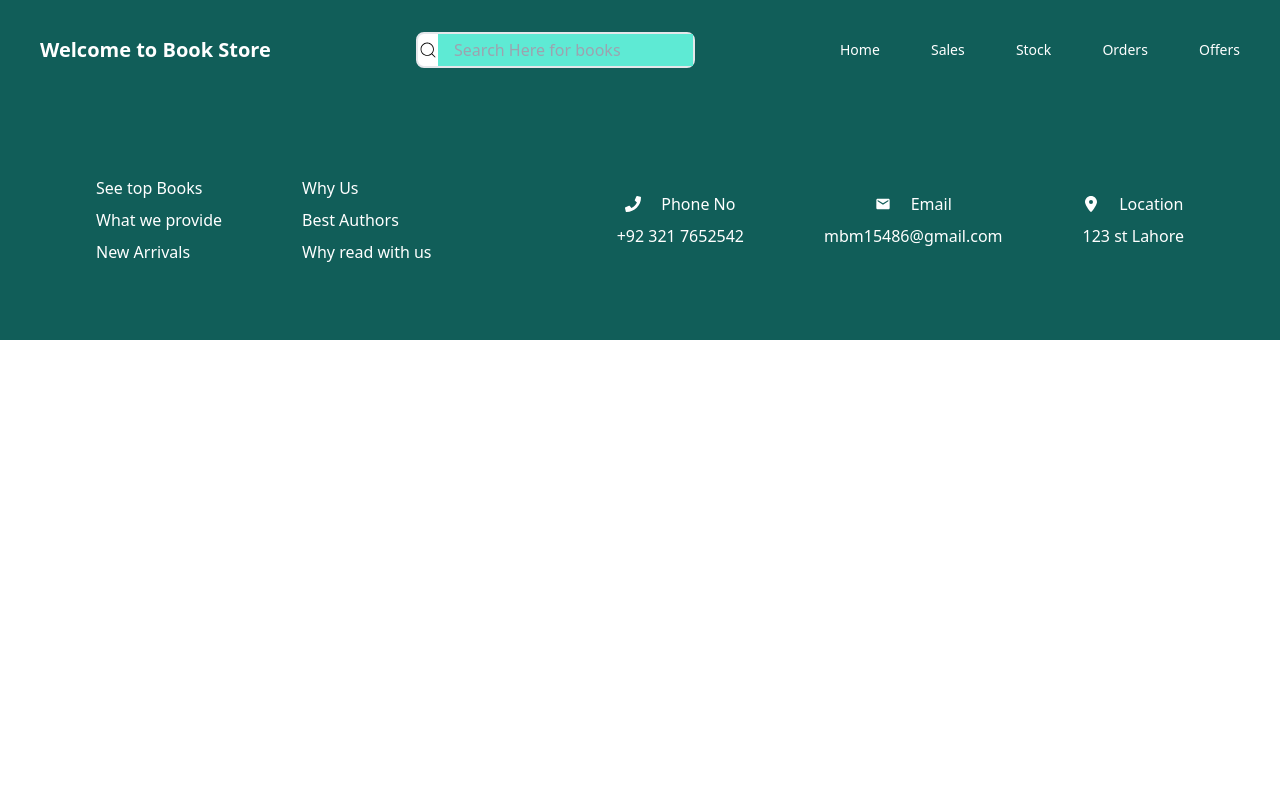
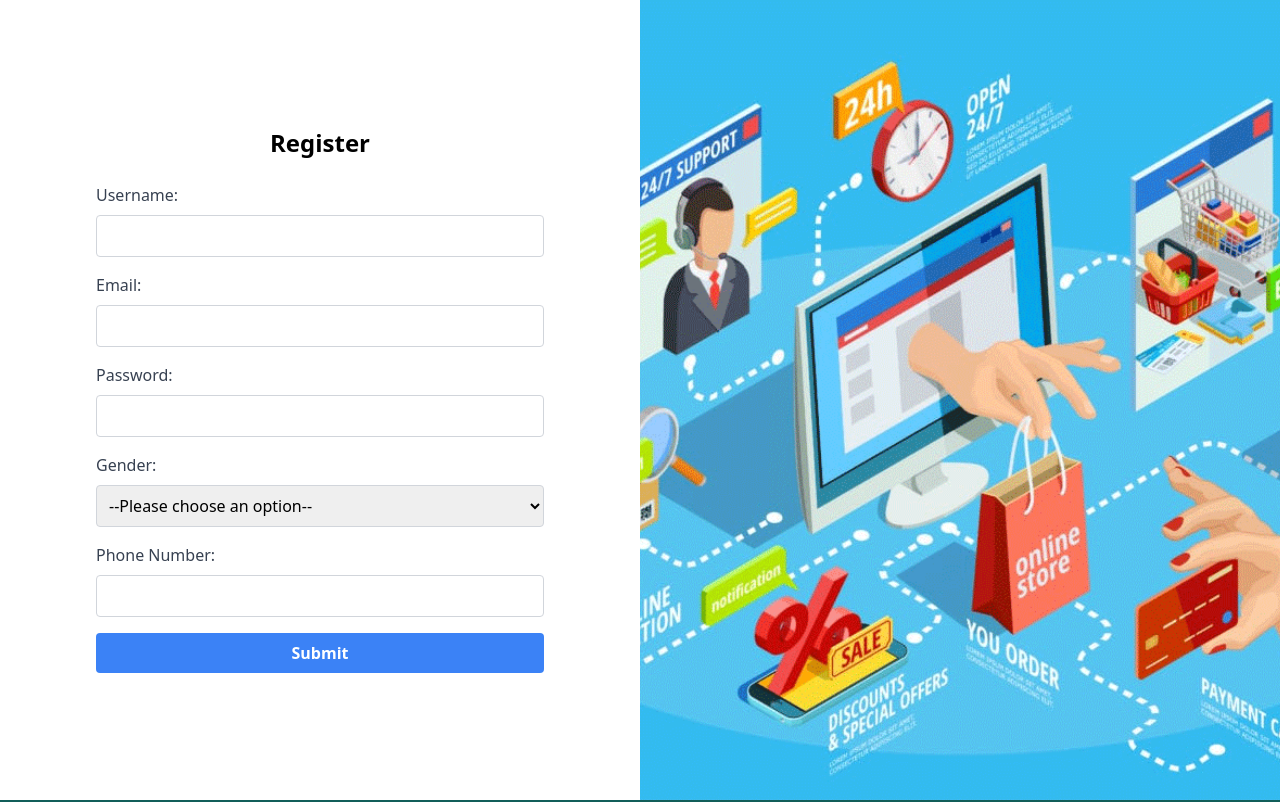
Before and after one commit to Nouman159/Book-Management, a React (Create React App) app: page /register in a window 1280 px wide. Shown: the top 802 px of the page. Built offline with nearby package versions, Linux system fonts and the light colour scheme.

Commit message:
register

```diff
--- a/src/App.js
+++ b/src/App.js
@@ -2,14 +2,19 @@ import { BrowserRouter, Routes, Route } from "react-router-dom";
 import './App.css';
 import Home from "./Screens/Home/Home";
 import Layout from "./Layout/Layout";
+import Register from './Screens/Register/Register'
 
 function App() {
   return (
     <BrowserRouter>
+     <Routes >
+    <Route path="/register" element={<Register />}  />
+    </Routes>
       <Layout>
         <Routes>
 
           <Route path="/" element={<Home />} />
+
 
 
         </Routes>
--- a/src/Screens/Home/Home.jsx
+++ b/src/Screens/Home/Home.jsx
@@ -1,11 +1,12 @@
 import React from 'react'
 import Header from '../../Layout/Header'
 import Footer from '../../Layout/Footer'
+import Register from '../Register/Register'
 
 const Home = () => {
     return (
         <div>
-            I am home
+
 
         </div>
     )
--- a/src/Screens/Register/Register.jsx
+++ b/src/Screens/Register/Register.jsx
@@ -106,7 +106,8 @@ export default function Register() {
             </div>
 
             {/* Image Section */}
-            <div className="hidden md:flex md:w-1/2 bg-cover bg-center" style={{ backgroundImage: 'url("Images\Ecommerce-Shopping-Infographics.png")' }}>
+            <div className="hidden md:flex md:w-1/2 bg-cover bg-center"  style={{ backgroundImage: 'url(/Images/Ecommerce-Shopping-Infographics.png)' }}
+            >
                 {/* You can replace the URL with your image */}
             </div>
         </div>
```
